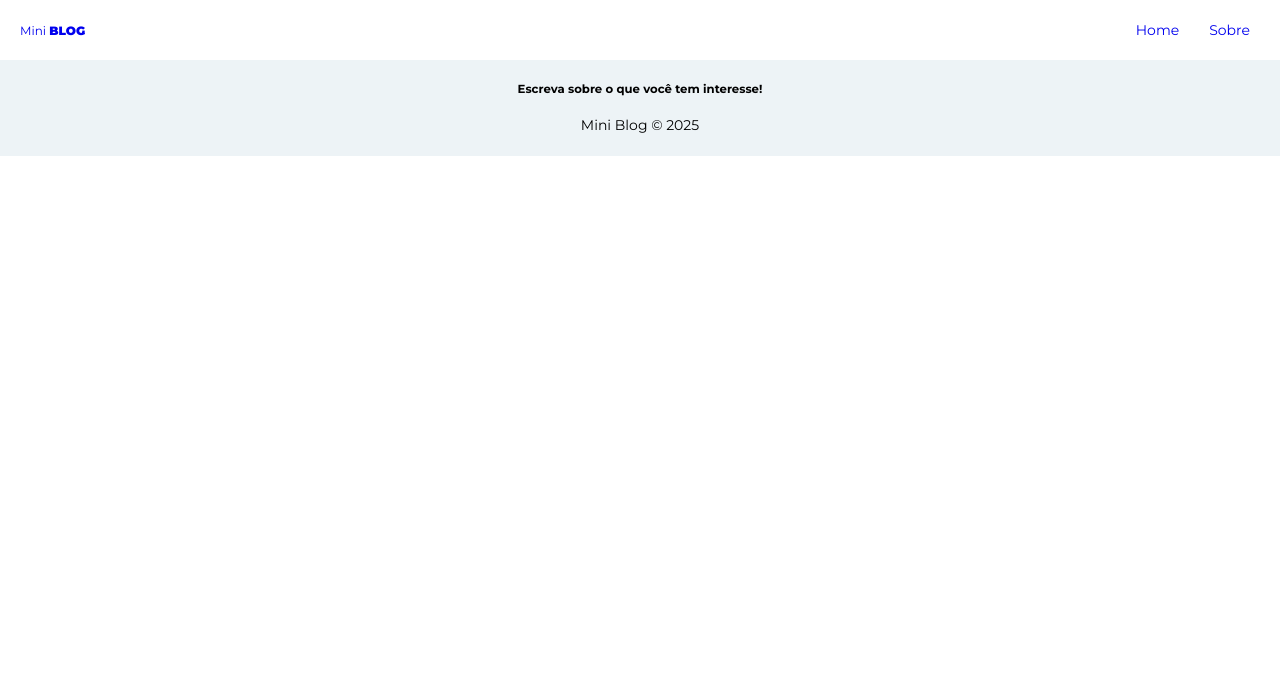
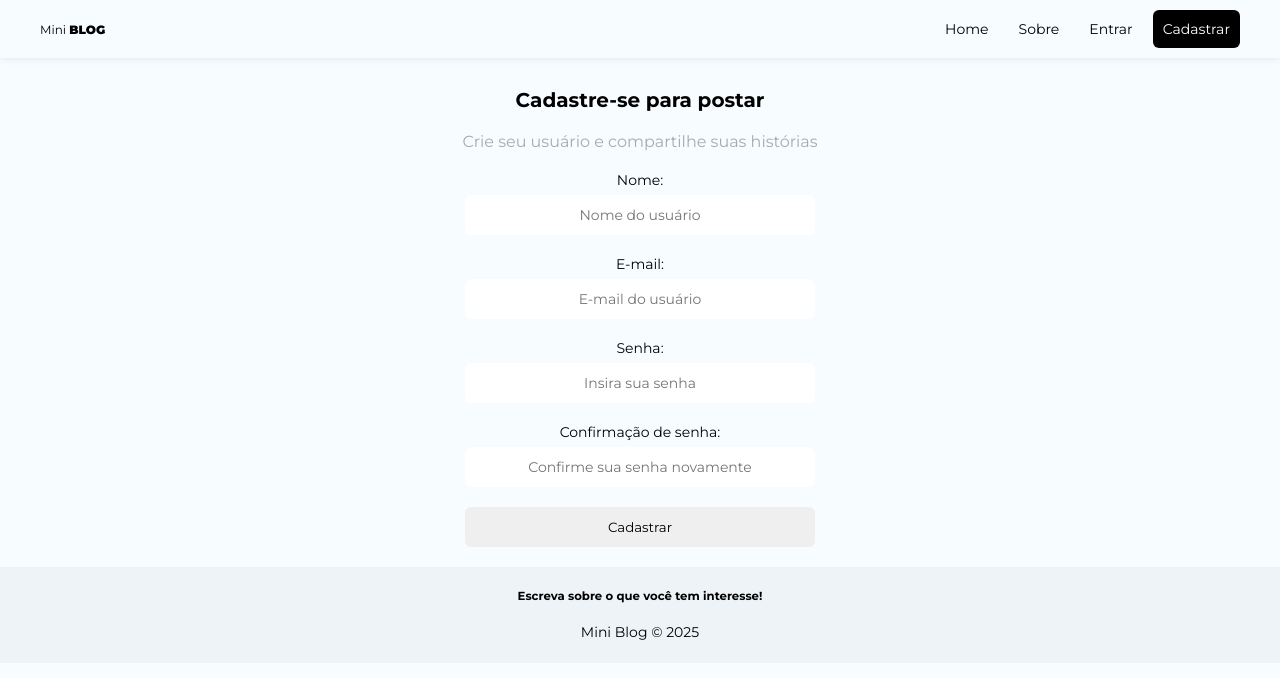
Before and after one commit to Ismaelp96/mini-blog, a React (Create React App) app: page /register in a window 1280 px wide. Shown: the top 678 px of the page. Built offline with nearby package versions, Linux system fonts and the light colour scheme.

Commit message:
feat: page login, register, routes and styles

```diff
--- a/public/index.html
+++ b/public/index.html
@@ -26,7 +26,7 @@
 		<link rel="preconnect" href="https://fonts.googleapis.com" />
 		<link rel="preconnect" href="https://fonts.gstatic.com" crossorigin />
 		<link
-			href="https://fonts.googleapis.com/css2?family=Montserrat:ital,wght@0,100..900;1,100..900&family=Raleway:ital,wght@0,100..900;1,100..900&display=swap"
+			href="https://fonts.googleapis.com/css2?family=Montserrat:ital,wght@0,100..900;1,100..900&display=swap"
 			rel="stylesheet" />
 		<title>Mini blog</title>
 	</head>
--- a/src/App.js
+++ b/src/App.js
@@ -6,6 +6,8 @@ import Home from './pages/Home/Home';
 import About from './pages/About/About';
 import Navbar from './components/navbar/Navbar';
 import Footer from './components/footer/Footer';
+import Login from './pages/Login/Login';
+import Register from './pages/Register/Register';
 
 function App() {
 	return (
@@ -16,6 +18,8 @@ function App() {
 					<Routes>
 						<Route path='/' element={<Home />} />
 						<Route path='/about' element={<About />} />
+						<Route path='/login' element={<Login />} />
+						<Route path='/register' element={<Register />} />
 					</Routes>
 				</div>
 				<Footer />
--- a/src/components/navbar/Navbar.jsx
+++ b/src/components/navbar/Navbar.jsx
@@ -5,6 +5,7 @@ const Navbar = () => {
 	const isActive = ({ isActive }) => (isActive ? styles.active : '');
 
 	return (
+		<header className={styles.header}>
 			<nav className={styles.navbar}>
 				<NavLink to='/' className={styles.brand}>
 					Mini <span>Blog</span>
@@ -20,8 +21,19 @@ const Navbar = () => {
 							Sobre
 						</NavLink>
 					</li>
+					<li>
+						<NavLink to='/login' className={isActive}>
+							Entrar
+						</NavLink>
+					</li>
+					<li>
+						<NavLink to='/register' className={isActive}>
+							Cadastrar
+						</NavLink>
+					</li>
 				</ul>
 			</nav>
+		</header>
 	);
 };
 
--- a/src/components/navbar/Navbar.module.css
+++ b/src/components/navbar/Navbar.module.css
@@ -1,10 +1,13 @@
+.header {
+	box-shadow: rgba(0, 0, 0, 0.15) 0px -2px 10px 0px;
+	margin-bottom: 1rem;
+}
+
 .navbar {
 	display: flex;
 	align-items: center;
-	padding: 0 2rem;
-	height: 6rem;
 	justify-content: space-between;
-	box-shadow: rgba(0, 0, 0, 0.15) 0px -2px 10px 0px;
+	padding: 2rem 4rem;
 }
 
 .brand {
--- a/src/index.css
+++ b/src/index.css
@@ -11,11 +11,33 @@
 
 html {
 	font-size: 62.5%;
+	background-color: #f6fcff;
+}
+
+input::placeholder,
+textarea::placeholder {
+	font-family: 'Montserrat', sans-serif;
+}
+
+input:focus,
+textarea:focus {
+	outline: none;
+}
+
+a,
+nav button {
+	text-decoration: none;
+	background-color: transparent;
+	border: none;
+	color: #000;
+	font-size: 1rem;
+	cursor: pointer;
+	transition: all 0.4s ease;
 }
 
 .container {
 	width: 100%;
 	max-width: 133rem;
-	padding: 0 1.5rem;
+	padding: 2rem 1.5rem;
 	margin: 0 auto;
 }
--- /dev/null
+++ b/src/pages/Login/Login.jsx
@@ -0,0 +1,10 @@
+import styles from './Login.module.css';
+const Login = () => {
+	return (
+		<div>
+			<h1>Login</h1>
+		</div>
+	);
+};
+
+export default Login;
--- /dev/null
+++ b/src/pages/Register/Register.jsx
@@ -0,0 +1,50 @@
+import styles from './Register.module.css';
+const Register = () => {
+	return (
+		<div className={styles.register}>
+			<h1>Cadastre-se para postar</h1>
+			<p>Crie seu usuário e compartilhe suas histórias</p>
+			<form>
+				<label>
+					<span>Nome:</span>
+					<input
+						type='text'
+						name='displayName'
+						required
+						placeholder='Nome do usuário'
+					/>
+				</label>
+				<label>
+					<span>E-mail:</span>
+					<input
+						type='email'
+						name='email'
+						required
+						placeholder='E-mail do usuário'
+					/>
+				</label>
+				<label>
+					<span>Senha:</span>
+					<input
+						type='password'
+						name='password'
+						required
+						placeholder='Insira sua senha'
+					/>
+				</label>
+				<label>
+					<span>Confirmação de senha:</span>
+					<input
+						type='password'
+						name='confirmPassword'
+						required
+						placeholder='Confirme sua senha novamente'
+					/>
+				</label>
+				<button className={styles.btn}>Cadastrar</button>
+			</form>
+		</div>
+	);
+};
+
+export default Register;
--- /dev/null
+++ b/src/pages/Register/Register.module.css
@@ -0,0 +1,63 @@
+.register {
+	width: 100%;
+	display: flex;
+	align-items: center;
+	justify-content: center;
+	flex-direction: column;
+	gap: 2rem;
+	text-align: center;
+}
+
+.register h1 {
+	font-size: 2rem;
+}
+
+.register p {
+	color: #aaa;
+	font-size: 1.6rem;
+}
+
+.register form {
+	display: flex;
+	flex-direction: column;
+	gap: 2rem;
+	width: 100%;
+	max-width: 28%;
+}
+
+.register form label {
+	display: flex;
+	flex-direction: column;
+	gap: 0.6rem;
+}
+
+.register form label span {
+	font-size: 1.4rem;
+}
+
+.register form label input {
+	height: 4rem;
+	width: 100%;
+	border-color: transparent;
+	border-radius: 0.6rem;
+	padding: 0 1rem;
+	font-size: 1.4rem;
+	&::placeholder {
+		font-size: 1.4rem;
+		text-align: center;
+	}
+}
+
+.register form .btn {
+	display: inline-flex;
+	justify-content: center;
+	align-items: center;
+	height: 4rem;
+	border: none;
+	border-radius: 0.6rem;
+	cursor: pointer;
+	transition: filter 0.2s ease-in-out;
+	&:hover {
+		filter: brightness(0.8);
+	}
+}
```
Also changed, not shown: src/pages/Login/Login.module.css (added). Lines whose indentation alone changed are shown as unchanged.
